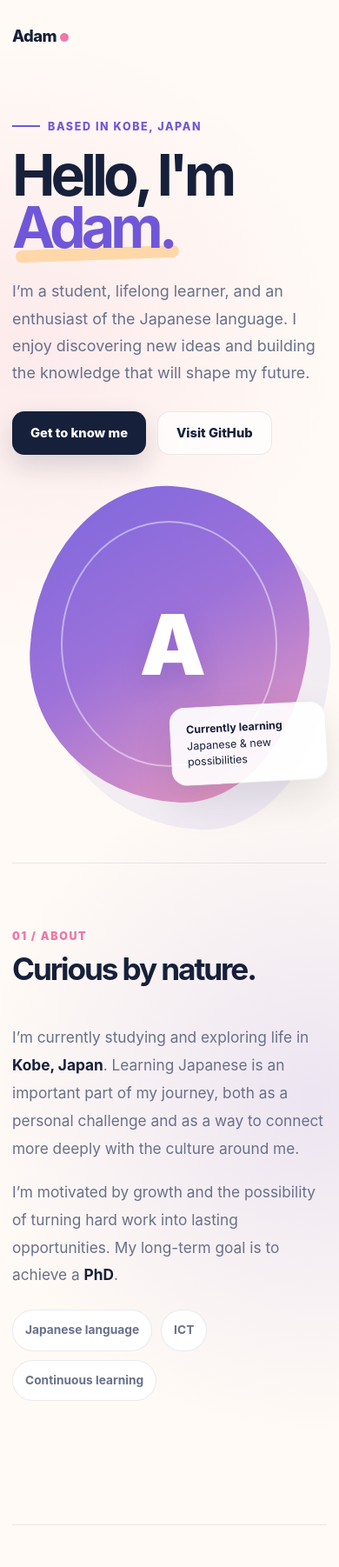
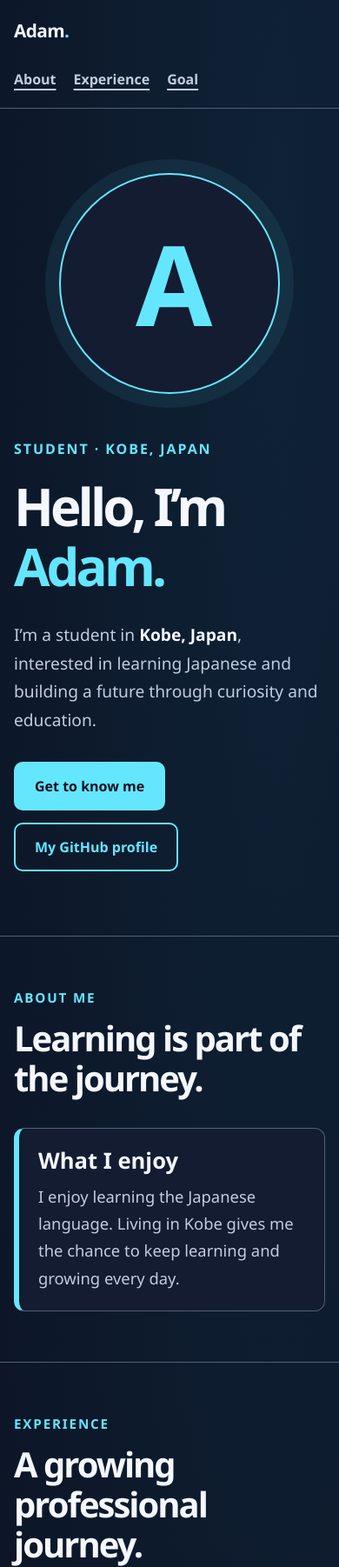
Before and after one commit to s26137-stack/prt1, a plain HTML site: page index.html in a window 390 px wide. Shown: the top 1802 px of the page at 87% size. Drawn offline with Linux system fonts and the light colour scheme.

Commit message:
Redesign introduction page for dark accessible theme
Co-authored-by: Copilot <223556219+Copilot@users.noreply.github.com>

```diff
--- a/index.html
+++ b/index.html
@@ -3,461 +3,433 @@
 <head>
   <meta charset="UTF-8">
   <meta name="viewport" content="width=device-width, initial-scale=1.0">
-  <meta name="description" content="Adam's personal introduction page">
-  <title>Adam | Student & Lifelong Learner</title>
+  <meta name="theme-color" content="#0b1020">
+  <meta name="description" content="Meet Adam, a student in Kobe, Japan, learning Japanese and working toward a PhD.">
+  <title>Adam | Student in Kobe, Japan</title>
   <style>
     :root {
-      --ink: #17203a;
-      --muted: #69708a;
-      --purple: #7057d9;
-      --pink: #ee78a9;
-      --orange: #ffad66;
-      --cream: #fffaf5;
-      --line: rgba(23, 32, 58, 0.09);
+      color-scheme: dark;
+      --background: #0b1020;
+      --surface: #131c30;
+      --surface-raised: #19253c;
+      --text: #f4f7ff;
+      --muted: #c1cce0;
+      --accent: #65e6ff;
+      --accent-strong: #00c8ee;
+      --border: #52617a;
+      --content-width: 1120px;
     }
 
     * { box-sizing: border-box; }
-    html { scroll-behavior: smooth; }
+
+    html {
+      scroll-behavior: smooth;
+      scroll-padding-top: 24px;
+    }
 
     body {
+      min-width: 320px;
       margin: 0;
-      font-family: Inter, "Segoe UI", Arial, sans-serif;
-      color: var(--ink);
       background:
-        radial-gradient(circle at 8% 12%, rgba(238, 120, 169, 0.12), transparent 22rem),
-        radial-gradient(circle at 92% 38%, rgba(112, 87, 217, 0.13), transparent 24rem),
-        var(--cream);
+        radial-gradient(ellipse at 82% 10%, rgba(32, 115, 153, 0.18), transparent 34rem),
+        var(--background);
+      color: var(--text);
+      font-family: "Segoe UI", Arial, sans-serif;
+      font-size: 18px;
+      line-height: 1.7;
     }
 
-    a { color: inherit; }
+    a { color: var(--accent); }
+
+    a:focus-visible {
+      outline: 3px solid var(--accent);
+      outline-offset: 5px;
+      border-radius: 4px;
+    }
+
+    .skip-link {
+      position: absolute;
+      top: 12px;
+      left: 12px;
+      z-index: 1;
+      padding: 10px 16px;
+      transform: translateY(-160%);
+      border-radius: 8px;
+      background: var(--text);
+      color: var(--background);
+      font-weight: 800;
+    }
+
+    .skip-link:focus { transform: translateY(0); }
+
+    .container {
+      width: min(var(--content-width), calc(100% - 48px));
+      margin-inline: auto;
+    }
+
+    .site-header {
+      border-bottom: 1px solid var(--border);
+    }
 
     .nav {
-      width: min(1120px, calc(100% - 40px));
-      height: 82px;
-      margin: auto;
+      min-height: 88px;
       display: flex;
       align-items: center;
       justify-content: space-between;
+      gap: 24px;
     }
 
     .brand {
-      font-size: 1.15rem;
+      color: var(--text);
+      font-size: 1.3rem;
       font-weight: 800;
+      letter-spacing: -0.03em;
       text-decoration: none;
-      letter-spacing: -0.03em;
     }
 
-    .brand-dot {
-      display: inline-block;
-      width: 10px;
-      height: 10px;
-      margin-left: 4px;
-      border-radius: 50%;
-      background: var(--pink);
-    }
+    .brand-mark { color: var(--accent); }
 
     .nav-links {
       display: flex;
-      gap: 28px;
+      flex-wrap: wrap;
+      gap: 12px 30px;
+      margin: 0;
+      padding: 0;
+      list-style: none;
     }
 
     .nav-links a {
-      text-decoration: none;
-      font-size: 0.92rem;
+      color: var(--muted);
+      font-size: 1rem;
       font-weight: 700;
-      color: var(--muted);
+      text-decoration-thickness: 2px;
+      text-underline-offset: 5px;
     }
 
-    .nav-links a:hover { color: var(--purple); }
+    .nav-links a:hover { color: var(--accent); }
 
     .hero {
-      width: min(1120px, calc(100% - 40px));
       min-height: 590px;
-      margin: 18px auto 70px;
       display: grid;
-      grid-template-columns: 1.15fr 0.85fr;
+      grid-template-columns: minmax(0, 1.3fr) minmax(230px, 0.7fr);
       align-items: center;
-      gap: 68px;
+      gap: 64px;
+      padding-block: 84px;
     }
 
     .eyebrow {
-      display: inline-flex;
-      align-items: center;
-      gap: 9px;
-      margin-bottom: 18px;
-      color: var(--purple);
-      font-size: 0.78rem;
+      margin: 0 0 18px;
+      color: var(--accent);
+      font-size: 1rem;
       font-weight: 800;
-      letter-spacing: 0.13em;
+      letter-spacing: 0.12em;
       text-transform: uppercase;
     }
 
-    .eyebrow::before {
-      content: "";
-      width: 32px;
-      height: 2px;
-      background: var(--purple);
+    h1, h2, h3 { line-height: 1.15; }
+
+    h1 {
+      max-width: 800px;
+      margin: 0;
+      font-size: clamp(3.75rem, 9vw, 7.5rem);
+      letter-spacing: -0.065em;
     }
 
-    h1 {
-      max-width: 720px;
-      margin: 0;
-      font-size: clamp(3.5rem, 7vw, 6.8rem);
-      line-height: 0.91;
-      letter-spacing: -0.075em;
+    .name-accent { color: var(--accent); }
+
+    .hero-copy {
+      max-width: 700px;
+      margin: 28px 0 32px;
+      color: var(--muted);
+      font-size: clamp(1.2rem, 2.4vw, 1.5rem);
+      line-height: 1.7;
     }
 
-    .accent {
-      color: var(--purple);
-      position: relative;
-      z-index: 1;
-    }
-
-    .accent::after {
-      content: "";
-      position: absolute;
-      z-index: -1;
-      left: 2%;
-      right: -3%;
-      bottom: 3%;
-      height: 17%;
-      border-radius: 999px;
-      background: #ffd7a8;
-      transform: rotate(-2deg);
-    }
-
-    .intro {
-      max-width: 570px;
-      margin: 28px 0;
-      color: var(--muted);
-      font-size: 1.12rem;
-      line-height: 1.75;
-    }
+    .hero-copy strong { color: var(--text); }
 
     .actions {
       display: flex;
-      align-items: center;
-      gap: 13px;
       flex-wrap: wrap;
+      gap: 14px;
     }
 
     .button {
-      min-height: 50px;
+      min-height: 56px;
       display: inline-flex;
       align-items: center;
       justify-content: center;
-      padding: 0 21px;
-      border-radius: 14px;
+      padding: 12px 22px;
+      border: 2px solid var(--accent);
+      border-radius: 10px;
+      font-size: 1rem;
+      font-weight: 800;
       text-decoration: none;
-      font-size: 0.92rem;
-      font-weight: 800;
-      transition: 180ms ease;
     }
 
     .button-primary {
-      color: white;
-      background: var(--ink);
-      box-shadow: 0 12px 30px rgba(23, 32, 58, 0.16);
+      background: var(--accent);
+      color: var(--background);
     }
 
     .button-secondary {
-      border: 1px solid var(--line);
-      background: rgba(255, 255, 255, 0.68);
+      background: transparent;
+      color: var(--accent);
     }
 
-    .button:hover { transform: translateY(-3px); }
+    .button:hover { filter: brightness(1.1); }
 
-    .portrait-wrap {
-      position: relative;
-      min-height: 450px;
+    .monogram {
+      width: min(300px, 65vw);
+      aspect-ratio: 1;
       display: grid;
       place-items: center;
-    }
-
-    .portrait-shape {
-      width: min(380px, 82vw);
-      aspect-ratio: 0.88;
-      display: grid;
-      place-items: center;
-      border-radius: 48% 52% 44% 56% / 54% 45% 55% 46%;
-      background: linear-gradient(145deg, #7c67de 0%, #9d72d9 46%, #f5a1ba 100%);
-      box-shadow: 26px 30px 0 rgba(112, 87, 217, 0.09);
-      transform: rotate(3deg);
-    }
-
-    .portrait-inner {
-      width: 78%;
-      height: 78%;
-      display: grid;
-      place-items: center;
-      border: 2px solid rgba(255, 255, 255, 0.45);
+      justify-self: center;
+      border: 2px solid var(--accent);
       border-radius: 50%;
-      color: white;
-      font-size: clamp(6rem, 13vw, 10rem);
+      background: var(--surface);
+      color: var(--accent);
+      font-size: clamp(8rem, 19vw, 13rem);
       font-weight: 900;
-      letter-spacing: -0.09em;
-      text-shadow: 0 12px 30px rgba(63, 45, 142, 0.18);
-      transform: rotate(-3deg);
-    }
-
-    .floating-card {
-      position: absolute;
-      right: -4%;
-      bottom: 6%;
-      max-width: 180px;
-      padding: 16px 18px;
-      border: 1px solid rgba(23, 32, 58, 0.06);
-      border-radius: 18px;
-      background: rgba(255, 255, 255, 0.92);
-      box-shadow: 0 18px 45px rgba(23, 32, 58, 0.12);
-      font-size: 0.78rem;
-      line-height: 1.5;
-      transform: rotate(-3deg);
+      letter-spacing: -0.08em;
+      line-height: 1;
+      box-shadow: 0 0 0 16px rgba(101, 230, 255, 0.07);
     }
 
     .section {
-      width: min(1120px, calc(100% - 40px));
-      margin: 0 auto 70px;
-      padding: 72px 0;
-      border-top: 1px solid var(--line);
+      padding-block: 78px;
+      border-top: 1px solid var(--border);
     }
 
-    .section-grid {
-      display: grid;
-      grid-template-columns: 0.42fr 0.58fr;
-      gap: 70px;
+    .section-heading {
+      max-width: 720px;
+      margin-bottom: 34px;
     }
 
-    .section-kicker {
-      color: var(--pink);
-      font-size: 0.78rem;
-      font-weight: 900;
-      letter-spacing: 0.13em;
+    .section-label {
+      margin: 0 0 10px;
+      color: var(--accent);
+      font-size: 0.95rem;
+      font-weight: 800;
+      letter-spacing: 0.12em;
       text-transform: uppercase;
     }
 
     h2 {
-      margin: 12px 0 0;
-      font-size: clamp(2.2rem, 5vw, 4.2rem);
-      line-height: 1;
-      letter-spacing: -0.06em;
+      margin: 0;
+      font-size: clamp(2.5rem, 6vw, 4.5rem);
+      letter-spacing: -0.05em;
     }
 
-    .about-copy {
+    .section-intro {
+      max-width: 760px;
+      margin: 0;
       color: var(--muted);
-      font-size: 1.08rem;
-      line-height: 1.85;
+      font-size: 1.2rem;
     }
 
-    .about-copy strong { color: var(--ink); }
-
-    .chips {
-      display: flex;
-      flex-wrap: wrap;
-      gap: 10px;
-      margin-top: 24px;
+    .interest-panel {
+      max-width: 900px;
+      padding: 30px;
+      border: 1px solid var(--border);
+      border-left: 6px solid var(--accent);
+      border-radius: 12px;
+      background: var(--surface);
     }
 
-    .chip {
-      padding: 10px 14px;
-      border-radius: 999px;
-      background: white;
-      border: 1px solid var(--line);
-      font-size: 0.86rem;
-      font-weight: 700;
+    .interest-panel h3 {
+      margin: 0 0 10px;
+      font-size: 1.6rem;
     }
 
-    .journey {
-      display: grid;
-      grid-template-columns: repeat(3, 1fr);
-      gap: 16px;
+    .interest-panel p {
+      margin: 0;
+      color: var(--muted);
+      font-size: 1.15rem;
     }
 
-    .card {
-      min-height: 210px;
-      padding: 24px;
-      border: 1px solid var(--line);
-      border-radius: 22px;
-      background: rgba(255, 255, 255, 0.7);
+    .experience-grid {
+      display: grid;
+      grid-template-columns: repeat(2, minmax(0, 1fr));
+      gap: 20px;
     }
 
-    .card-number {
-      display: inline-grid;
-      width: 38px;
-      height: 38px;
-      place-items: center;
-      margin-bottom: 34px;
+    .experience-card {
+      min-height: 210px;
+      padding: 28px;
+      border: 1px solid var(--border);
       border-radius: 12px;
-      color: white;
-      background: var(--purple);
-      font-weight: 900;
+      background: var(--surface);
     }
 
-    .card:nth-child(2) .card-number { background: var(--pink); }
-    .card:nth-child(3) .card-number { background: #d99050; }
-    .card h3 { margin: 0 0 8px; }
-    .card p { margin: 0; color: var(--muted); line-height: 1.6; }
+    .experience-card h3 {
+      margin: 0 0 12px;
+      color: var(--text);
+      font-size: 1.6rem;
+    }
 
-    .goal-banner {
+    .experience-card p {
+      margin: 0;
+      color: var(--muted);
+      font-size: 1.1rem;
+    }
+
+    .goal-panel {
       display: flex;
       align-items: center;
       justify-content: space-between;
-      gap: 30px;
-      padding: 40px;
-      border-radius: 28px;
-      color: white;
-      background: var(--ink);
+      gap: 32px;
+      padding: clamp(28px, 6vw, 54px);
+      border: 1px solid var(--accent);
+      border-radius: 16px;
+      background: var(--surface-raised);
     }
 
-    .goal-banner h2 {
-      max-width: 680px;
-      font-size: clamp(2.2rem, 5vw, 4.5rem);
+    .goal-panel h2 { max-width: 760px; }
+
+    .goal-symbol {
+      flex: 0 0 auto;
+      color: var(--accent);
+      font-size: 4rem;
+      font-weight: 800;
+      line-height: 1;
     }
 
-    .goal-mark {
-      flex: 0 0 auto;
-      width: 94px;
-      height: 94px;
-      display: grid;
-      place-items: center;
-      border-radius: 50%;
-      background: var(--pink);
-      font-size: 2.4rem;
-      transform: rotate(7deg);
+    .site-footer {
+      padding-block: 30px 44px;
+      border-top: 1px solid var(--border);
+      color: var(--muted);
+      font-size: 1rem;
     }
 
-    footer {
-      width: min(1120px, calc(100% - 40px));
-      margin: auto;
-      padding: 20px 0 42px;
+    .footer-content {
       display: flex;
+      flex-wrap: wrap;
       justify-content: space-between;
-      color: var(--muted);
-      font-size: 0.86rem;
+      gap: 12px 24px;
     }
 
-    @media (max-width: 820px) {
-      .nav-links { display: none; }
+    .site-footer p { margin: 0; }
+
+    @media (max-width: 760px) {
+      .container { width: min(var(--content-width), calc(100% - 32px)); }
+
+      .nav {
+        align-items: flex-start;
+        flex-direction: column;
+        justify-content: center;
+        padding-block: 18px;
+      }
+
+      .nav-links { gap: 8px 20px; }
+
       .hero {
+        min-height: auto;
         grid-template-columns: 1fr;
-        gap: 36px;
-        margin-top: 48px;
+        gap: 50px;
+        padding-block: 74px;
       }
-      h1 { font-size: clamp(3.6rem, 17vw, 5.8rem); }
-      .portrait-wrap { min-height: 390px; }
-      .section-grid { grid-template-columns: 1fr; gap: 28px; }
-      .journey { grid-template-columns: 1fr; }
-      .goal-banner { align-items: flex-end; }
+
+      .monogram { grid-row: 1; }
+      .experience-grid { grid-template-columns: 1fr; }
+      .section { padding-block: 58px; }
     }
 
     @media (max-width: 480px) {
-      .nav, .hero, .section, footer { width: min(100% - 28px, 1120px); }
-      .portrait-wrap { min-height: 320px; }
-      .floating-card { right: 0; }
-      .goal-banner { padding: 28px 24px; }
-      .goal-mark { width: 66px; height: 66px; font-size: 1.7rem; }
-      footer { flex-direction: column; gap: 8px; }
+      body { font-size: 17px; }
+      .goal-panel { align-items: flex-start; }
+      .goal-symbol { font-size: 2.8rem; }
+      .interest-panel, .experience-card { padding: 22px; }
+    }
+
+    @media (prefers-reduced-motion: reduce) {
+      html { scroll-behavior: auto; }
     }
   </style>
 </head>
 <body>
-  <nav class="nav" aria-label="Main navigation">
-    <a class="brand" href="#top">Adam<span class="brand-dot"></span></a>
-    <div class="nav-links">
-      <a href="#about">About</a>
-      <a href="#journey">Journey</a>
-      <a href="#goal">Goals</a>
-    </div>
-  </nav>
+  <a class="skip-link" href="#main">Skip to main content</a>
 
-  <main id="top">
-    <section class="hero">
+  <header class="site-header">
+    <nav class="nav container" aria-label="Main navigation">
+      <a class="brand" href="#top">Adam<span class="brand-mark">.</span></a>
+      <ul class="nav-links">
+        <li><a href="#about">About</a></li>
+        <li><a href="#experience">Experience</a></li>
+        <li><a href="#goal">Goal</a></li>
+      </ul>
+    </nav>
+  </header>
+
+  <main id="main">
+    <section class="hero container" id="top" aria-labelledby="intro-title">
       <div>
-        <div class="eyebrow">Based in Kobe, Japan</div>
-        <h1>Hello, I'm <span class="accent">Adam.</span></h1>
-        <p class="intro">
-          I’m a student, lifelong learner, and an enthusiast of the Japanese language.
-          I enjoy discovering new ideas and building the knowledge that will shape my future.
+        <p class="eyebrow">Student · Kobe, Japan</p>
+        <h1 id="intro-title">Hello, I’m <span class="name-accent">Adam.</span></h1>
+        <p class="hero-copy">
+          I’m a student in <strong>Kobe, Japan</strong>, interested in learning Japanese
+          and building a future through curiosity and education.
         </p>
         <div class="actions">
           <a class="button button-primary" href="#about">Get to know me</a>
-          <a class="button button-secondary" href="https://github.com/s26137-stack/prt1" target="_blank" rel="noopener noreferrer">Visit GitHub</a>
+          <a class="button button-secondary" href="https://github.com/s26137-stack">My GitHub profile</a>
         </div>
       </div>
+      <div class="monogram" aria-hidden="true">A</div>
+    </section>
 
-      <div class="portrait-wrap" aria-label="Adam initial portrait">
-        <div class="portrait-shape">
-          <div class="portrait-inner">A</div>
+    <section class="section" id="about" aria-labelledby="about-title">
+      <div class="container">
+        <div class="section-heading">
+          <p class="section-label">About me</p>
+          <h2 id="about-title">Learning is part of the journey.</h2>
         </div>
-        <div class="floating-card">
-          <strong>Currently learning</strong><br>
-          Japanese & new possibilities
+        <div class="interest-panel">
+          <h3>What I enjoy</h3>
+          <p>
+            I enjoy learning the Japanese language. Living in Kobe gives me the chance
+            to keep learning and growing every day.
+          </p>
         </div>
       </div>
     </section>
 
-    <section class="section" id="about">
-      <div class="section-grid">
-        <div>
-          <span class="section-kicker">01 / About</span>
-          <h2>Curious by nature.</h2>
+    <section class="section" id="experience" aria-labelledby="experience-title">
+      <div class="container">
+        <div class="section-heading">
+          <p class="section-label">Experience</p>
+          <h2 id="experience-title">A growing professional journey.</h2>
         </div>
-        <div class="about-copy">
-          <p>
-            I’m currently studying and exploring life in <strong>Kobe, Japan</strong>.
-            Learning Japanese is an important part of my journey, both as a personal challenge
-            and as a way to connect more deeply with the culture around me.
-          </p>
-          <p>
-            I’m motivated by growth and the possibility of turning hard work into lasting opportunities.
-            My long-term goal is to achieve a <strong>PhD</strong>.
-          </p>
-          <div class="chips" aria-label="Interests">
-            <span class="chip">Japanese language</span>
-            <span class="chip">ICT</span>
-            <span class="chip">Continuous learning</span>
-          </div>
-        </div>
-      </div>
-    </section>
-
-    <section class="section" id="journey">
-      <div class="section-grid">
-        <div>
-          <span class="section-kicker">02 / Journey</span>
-          <h2>Experience along the way.</h2>
-        </div>
-        <div class="journey">
-          <article class="card">
-            <span class="card-number">1</span>
+        <div class="experience-grid">
+          <article class="experience-card">
             <h3>Huawei Chad</h3>
-            <p>Previous work experience and exposure to a global technology organization.</p>
+            <p>Previous work experience.</p>
           </article>
-          <article class="card">
-            <span class="card-number">2</span>
+          <article class="experience-card">
             <h3>ICT Solution Center</h3>
-            <p>Previous work experience in an information and communications technology environment.</p>
-          </article>
-          <article class="card">
-            <span class="card-number">3</span>
-            <h3>New chapter</h3>
-            <p>Studying in Kobe while developing my Japanese language skills and future direction.</p>
+            <p>Previous work experience.</p>
           </article>
         </div>
       </div>
     </section>
 
-    <section class="section" id="goal">
-      <div class="goal-banner">
-        <h2>Learning today. Leading tomorrow.</h2>
-        <div class="goal-mark" aria-label="Arrow toward goals">→</div>
+    <section class="section" id="goal" aria-labelledby="goal-title">
+      <div class="container">
+        <div class="goal-panel">
+          <div>
+            <p class="section-label">Looking ahead</p>
+            <h2 id="goal-title">My goal is to earn a PhD.</h2>
+          </div>
+          <span class="goal-symbol" aria-hidden="true">→</span>
+        </div>
       </div>
     </section>
   </main>
 
-  <footer>
-    <span>© 2026 Adam</span>
-    <span>Kobe, Japan</span>
+  <footer class="site-footer">
+    <div class="footer-content container">
+      <p>© 2026 Adam</p>
+      <p>Kobe, Japan · <a href="https://github.com/s26137-stack">GitHub profile</a></p>
+    </div>
   </footer>
 </body>
 </html>
```
